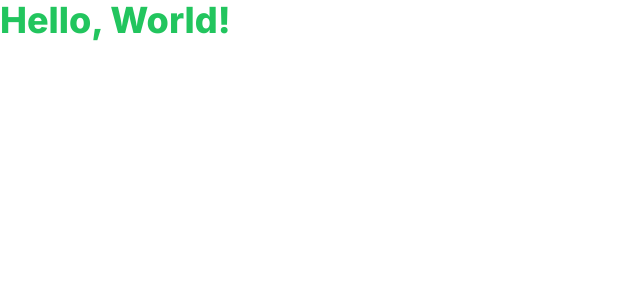
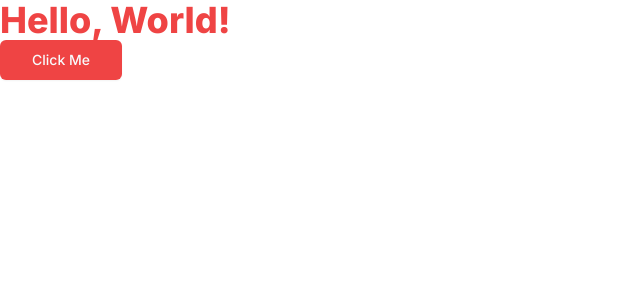
Before and after one commit to sanidhyy/next-auth, a Next.js app: page / in a window 1280 px wide. Shown: the top 300 px of the page, without its empty margins (0-640 px from the left). Built offline with nearby package versions, Linux system fonts and the light colour scheme.

Commit message:
css reset

```diff
--- a/app/globals.css
+++ b/app/globals.css
@@ -1,6 +1,12 @@
 @tailwind base;
 @tailwind components;
 @tailwind utilities;
+
+html,
+body,
+:root {
+  height: 100%;
+}
 
 @layer base {
   :root {
--- a/app/page.tsx
+++ b/app/page.tsx
@@ -1,7 +1,12 @@
+import { Button } from "@/components/ui/button";
+
 export default function Home() {
   return (
     <main>
-      <p className="text-4xl font-extrabold text-green-500">Hello, World!</p>
+      <p className="text-4xl font-extrabold text-red-500">Hello, World!</p>
+      <Button variant="destructive" size="lg">
+        Click Me
+      </Button>
     </main>
   );
 }
```
